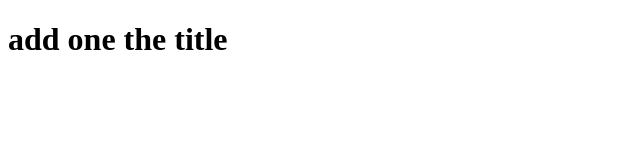
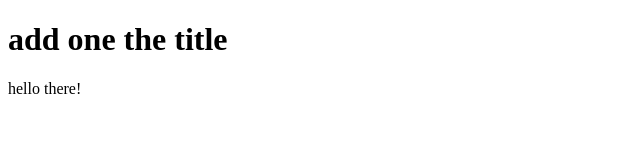
Before and after one commit to jiasyuanchu/git-demo, a plain HTML site: page index.html in a window 1280 px wide. Shown: the full height of the page, 0-640 px from the left. Drawn offline with Linux system fonts and the light colour scheme.

Commit message:
add on the <p>

```diff
--- a/index.html
+++ b/index.html
@@ -10,6 +10,7 @@
 
 <body>
   <h1>add one the title</h1>
+  <p>hello there!</p>
 </body>
 
 </html>
```
